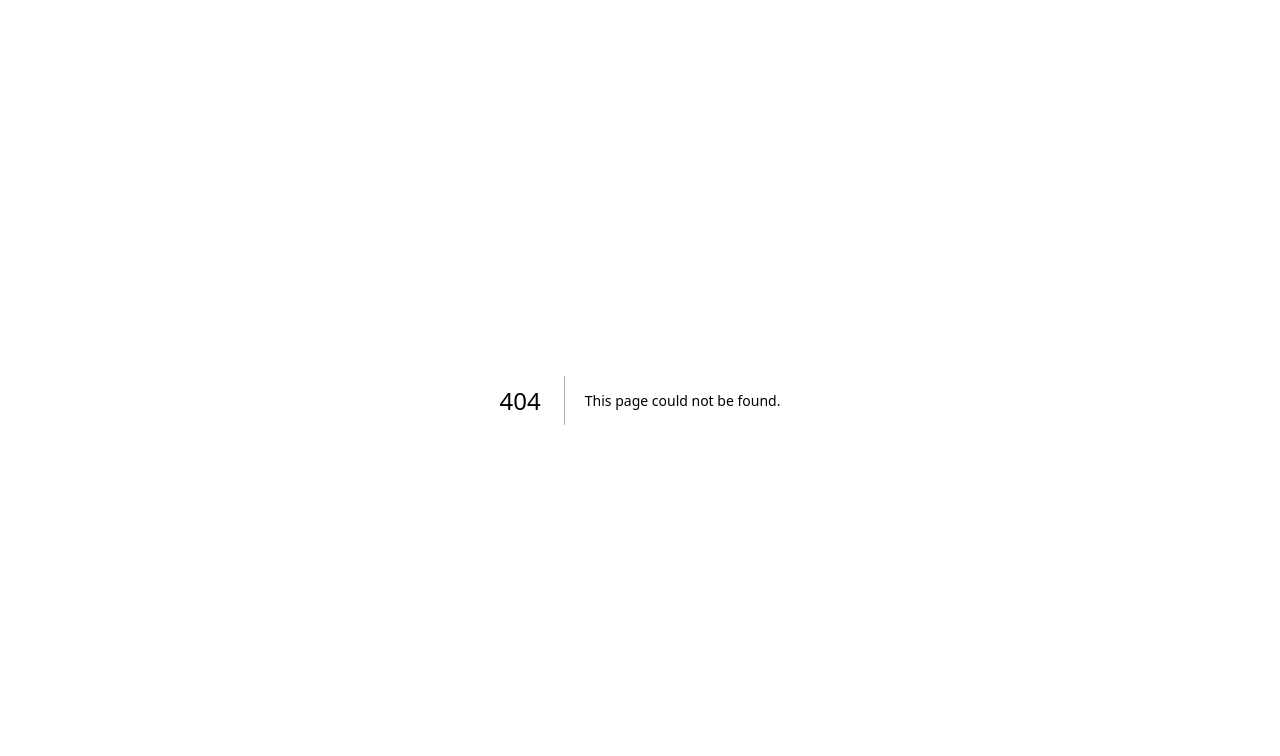
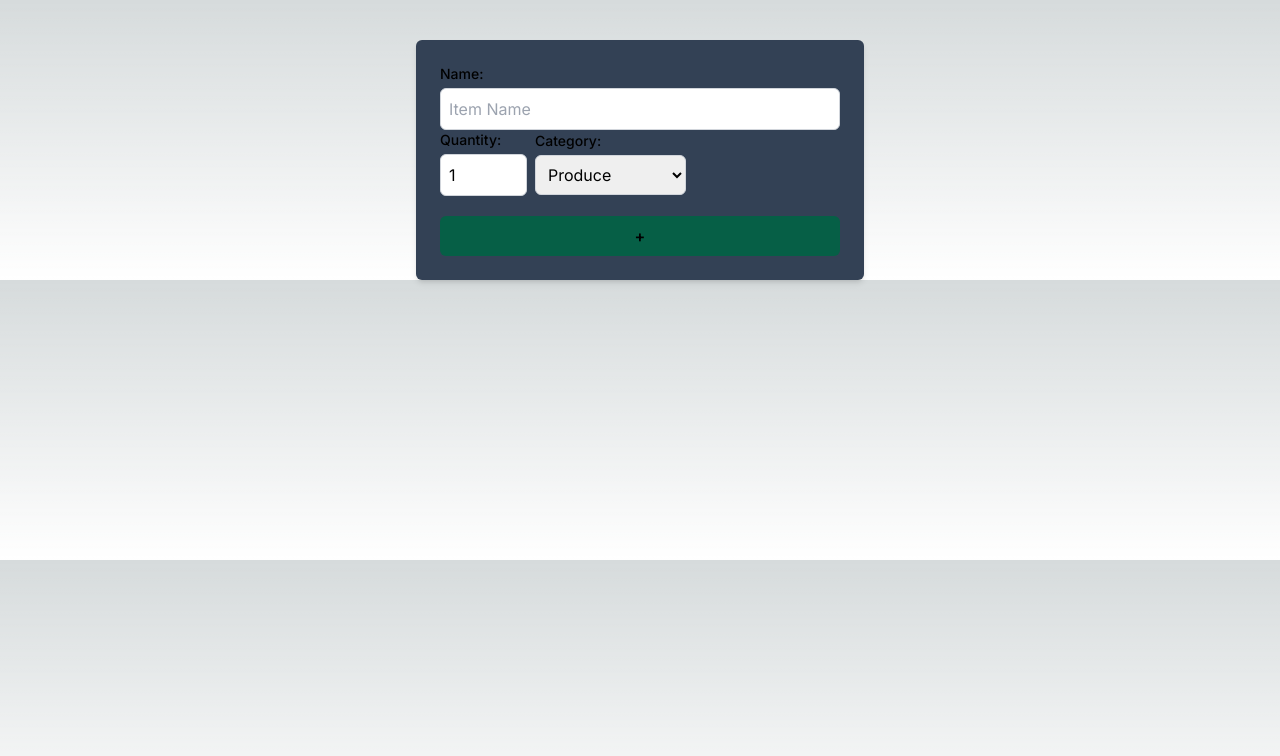
Before and after one commit to dgonc99/cprg306-assignments, a Next.js app: page /week-4 in a window 1280 px wide. Before the commit this address had no page. Shown: the top 756 px of the page. Built offline with nearby package versions, Linux system fonts and the light colour scheme.

Commit message:
Week 4 Solution
Appended week-4 solution folder to project and updated /app/app/page.js

```diff
--- a/app/page.js
+++ b/app/page.js
@@ -9,9 +9,16 @@ export default function Home() {
             Week 2 Page
           </Link>
         </div>
+        <div>
           <Link href="http://localhost:3000/week-3">
             Week 3 Page
           </Link>
+        </div>
+        <div>
+          <Link href="http://localhost:3000/week-4">
+            Week 4 Page
+          </Link>
+        </div>
     </main>
   );
 };
--- /dev/null
+++ b/app/week-4/new-item.js
@@ -0,0 +1,80 @@
+'use client';
+
+import { useState } from 'react';
+
+export default function NewItem() {
+    const [name, setName] = useState("");
+    const [quantity, setQuantity] = useState(1);
+    const [category, setCategory] = useState("produce");
+
+    const handleSubmit = (e) => {
+        e.preventDefault();
+
+        const item = { name, quantity, category };
+        console.log(item)
+
+        alert(`Added item: ${name}\nQuantity: ${quantity}\nCategory: ${category}`);
+
+        setName('');
+        setQuantity(1);
+        setCategory('produce');
+    };
+
+
+    return (
+        <div className="max-w-md mx-auto mt-10 p-6 bg-slate-700 shadow-md rounded-md">
+            <form onSubmit={handleSubmit}>
+                <div>
+                    <label className="block text-sm font-medium text-black">Name:</label>
+                    <input
+                        className="mt-1 p-2 block w-full border border-gray-300 text-black rounded-md"
+                        type="text"
+                        value={name}
+                        onChange={(e) => setName(e.target.value)}
+                        required
+                        placeholder='Item Name'
+                    />
+                </div>
+                <div className="flex items-center space-x-2">
+                    <div className="w-2/10">
+                        <label className="block text-sm font-medium text-black">Quantity:</label>
+                        <input
+                            className="mt-1 p-2 block w-full border border-gray-300 text-black rounded-md"
+                            type="number"
+                            min="1"
+                            max="99"
+                            value={quantity}
+                            onChange={(e) => setQuantity(Number(e.target.value))}
+                            required
+                        />
+                    </div>
+                    <div className="w-7/10">
+                        <label className="block text-sm font-medium text-black">Category:</label>
+                        <select
+                            value={category}
+                            onChange={(e) => setCategory(e.target.value)}
+                            className="mt-1 p-2 block w-full border border-gray-300 text-black rounded-md"
+                        >
+                            <option value="produce" >Produce</option>
+                            <option value="dairy">Dairy</option>
+                            <option value="bakery">Bakery</option>
+                            <option value="meat">Meat</option>
+                            <option value="frozen foods">Frozen Foods</option>
+                            <option value="canned">Canned Goods</option>
+                            <option value="dry">Dry Goods</option>
+                            <option value="beverages">Beverages</option>
+                            <option value="snacks">Snacks</option>
+                            <option value="household">Household</option>
+                            <option value="other">Other</option>
+                        </select>
+                    </div>
+                    </div>
+                <button type="submit"
+                    className="w-full py-2 px-4 bg-emerald-800 text-black font-semibold rounded-md hover:bg-emerald-900 mt-5"
+                >
+                    +
+                </button>
+            </form>
+        </div>
+    );
+}
--- /dev/null
+++ b/app/week-4/page.js
@@ -0,0 +1,9 @@
+import NewItem from './new-item';
+
+const Page = () => {
+    return (
+        <NewItem />
+    );
+};
+
+export default Page;
```
Lines whose indentation alone changed are shown as unchanged.
